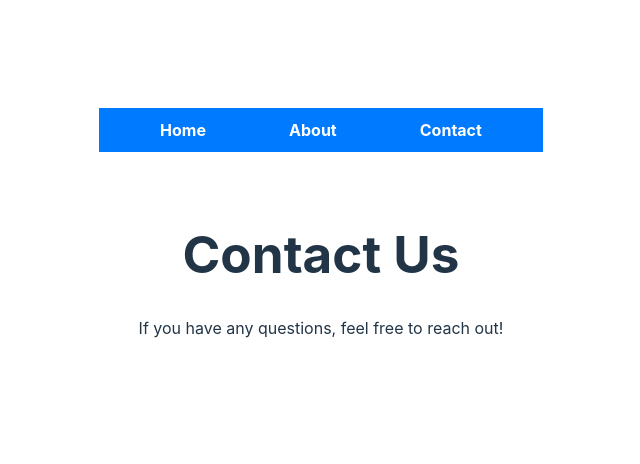
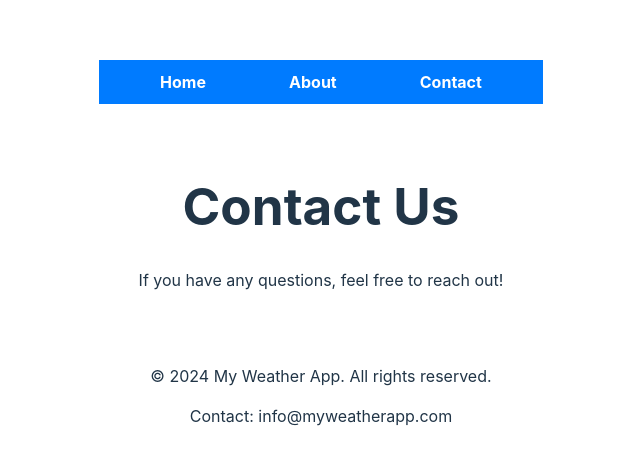
Before and after one commit to danielriosg/weather-react, a React (Vite) app: page /contact in a window 1280 px wide. Shown: the part 148-612 px from the top of the page, without its empty margins (319-959 px from the left). Built offline with nearby package versions, Linux system fonts and the light colour scheme.

Commit message:
Update footer.jsx, css and create import in app.jsx

```diff
--- a/src/App.jsx
+++ b/src/App.jsx
@@ -1,6 +1,7 @@
 import React from "react";
 import { Routes, Route } from "react-router-dom";
 import Header from "./components/Header";
+import Footer from "./components/Footer";
 import Home from "./pages/Home";
 import About from "./pages/About";
 import Contact from "./pages/Contact";
@@ -17,6 +18,7 @@ function App() {
           <Route path='/contact' element={<Contact />} />
         </Routes>
       </main>
+      <Footer />
     </div>
   );
 }
--- a/src/components/Footer.jsx
+++ b/src/components/Footer.jsx
@@ -0,0 +1,13 @@
+import React from "react";
+import "../components/Footer";
+
+const Footer = () => {
+  return (
+    <footer className='footer'>
+      <p>&copy; 2024 My Weather App. All rights reserved.</p>
+      <p>Contact: info@myweatherapp.com</p>
+    </footer>
+  );
+};
+
+export default Footer;
--- a/src/styles/components/Footer.css
+++ b/src/styles/components/Footer.css
@@ -0,0 +1,20 @@
+.footer {
+  background-color: #242424; /* Dark background */
+  color: #ffffff; /* White text color */
+  text-align: center; /* Center the text */
+  padding: 1rem 0; /* Padding around the footer */
+  position: fixed; /* Stick the footer to the bottom */
+  bottom: 0;
+  width: 100%; /* Full width footer */
+}
+
+.footer p {
+  margin: 0; /* Remove margin around paragraphs */
+  font-size: 0.9rem; /* Slightly smaller text */
+}
+
+@media (max-width: 768px) {
+  .footer {
+    font-size: 0.8rem; /* Smaller text on mobile */
+  }
+}
```
